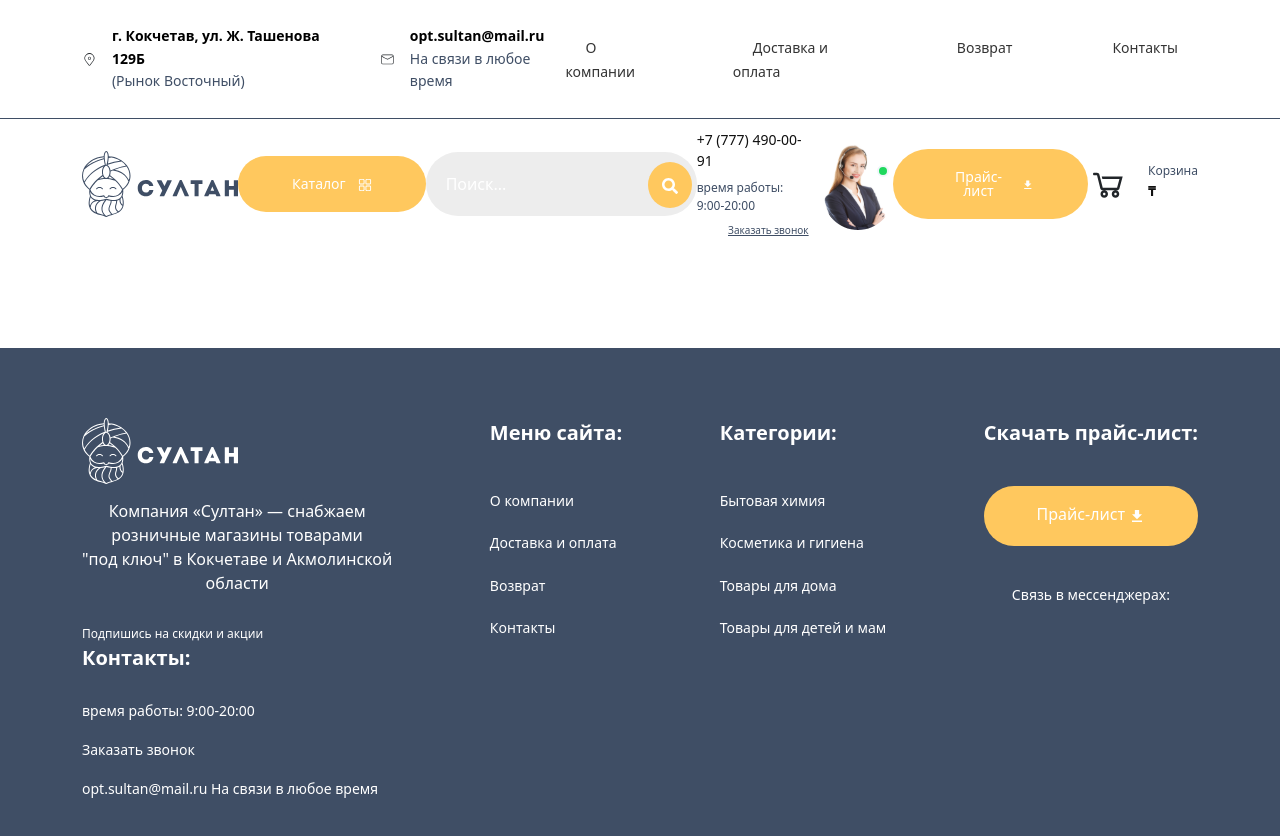
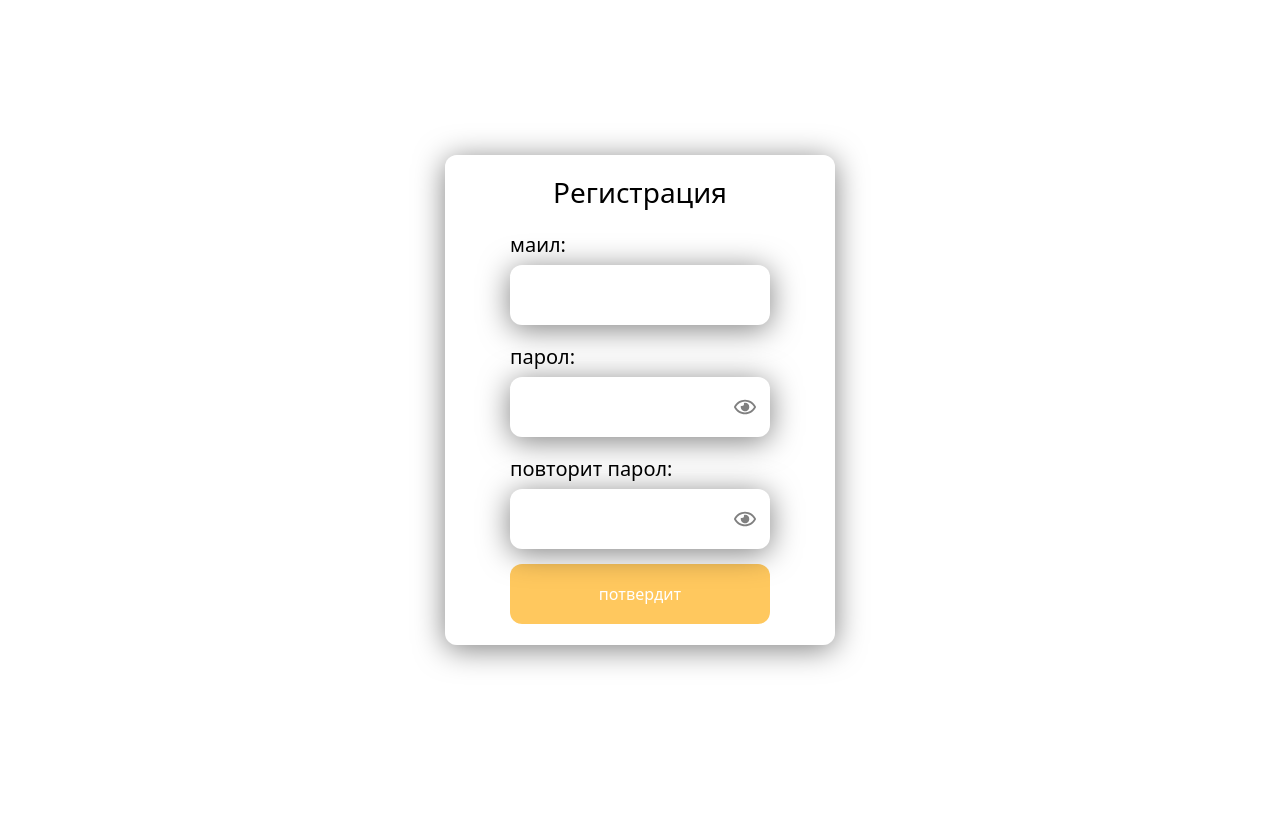
Before and after one commit to SQurbon/Sultan, a React (Vite) app: page /register in a window 1280 px wide. Shown: the top 836 px of the page. After the commit the page ends 800 px from the top, so only its background shows below. Built offline with nearby package versions, Linux system fonts and the light colour scheme.

Commit message:
login/register design

```diff
--- a/src/App.jsx
+++ b/src/App.jsx
@@ -7,11 +7,10 @@ import Footer from './components/Footer/Footer';
 import ShopRoutes from './routes/ShopRoutes/ShopRoutes';
 
 
-import PaymentPage from './pages/payment/PaymentPage';
-import Bag from '../src/pages/ShoppingBag/Bag';
 
-import Delivery from './pages/delivery/Delivery';
-import SelectDelivery from './pages/delivery/SelectDelivery';
+import Login from './pages/register/Login';
+import Register from './pages/register/Register';
+import Home from './Home';
 
 
 
@@ -19,18 +18,14 @@ import SelectDelivery from './pages/delivery/SelectDelivery';
 export default function App() {
   return (
     < >
-          <Navbar />
 
-          <Routes>
-            <Route path="/" element={<HomePage />} />
-            <Route path="/shop/:id" element={<ShopRoutes />} />
-            <Route path="/bagg" element={<Bag />} />
-            <Route path='/bag' element={<PaymentPage/>} />
-            <Route path='/delivery' element={<Delivery/>} />
-            <Route path='/selectdelivery' element={<SelectDelivery/>} />
-          </Routes>
+      <Routes>
+        <Route path="/" element={<Home />} />
 
-          <Footer />
+        <Route path='/login' element={<Login />} />
+        <Route path='/register' element={<Register/>} />
+      </Routes>
+
     </>
   )
 }
--- /dev/null
+++ b/src/Home.jsx
@@ -0,0 +1,32 @@
+import React from 'react'
+import { Route, Routes } from 'react-router-dom'
+import HomePage from './routes/HomePageRoutes/HomePage'
+import ShopRoutes from './routes/ShopRoutes/ShopRoutes'
+import Bag from './pages/ShoppingBag/Bag'
+import PaymentPage from './pages/payment/PaymentPage'
+import Delivery from './pages/delivery/Delivery'
+import SelectDelivery from './pages/delivery/SelectDelivery'
+import Navbar from './components/Navbar/Navbar'
+import Footer from './components/Footer/Footer'
+
+function Home() {
+  return (
+    <>
+
+      <Navbar />
+
+<Routes>
+  <Route path="/" element={<HomePage />} />
+  <Route path="/shop/:id" element={<ShopRoutes />} />
+  <Route path="/bagg" element={<Bag />} />
+  <Route path='/bag' element={<PaymentPage />} />
+  <Route path='/delivery' element={<Delivery />} />
+  <Route path='/selectdelivery' element={<SelectDelivery />} />
+</Routes>
+
+<Footer />
+    </>
+  )
+}
+
+export default Home
--- a/src/components/Navbar/Navbar.css
+++ b/src/components/Navbar/Navbar.css
@@ -466,7 +466,6 @@ nav {
     .catalogBtn {
         width: 100%;
         top: 165px;
-
     }
 
     .catalogBtn button {
--- /dev/null
+++ b/src/pages/register/Login.jsx
@@ -0,0 +1,39 @@
+import React, { useState } from 'react'
+import './Register.css'
+import { FaRegEye } from "react-icons/fa";
+
+function Login() {
+    const [show,setShow]=useState(false)
+    return (
+        <div className='login'>
+            <div className="login-card">
+
+             <h3>
+              Логин
+             </h3>
+                <div className="login-card-input">
+                    <label >
+                        <h5>
+
+                            маил:
+                        </h5>
+                        <input type="email" />
+                    </label>
+
+                    <label className='show-inp'>
+                        <h5>парол:</h5>
+                        <input type={ !show ? "password" :"text"}/>
+                        <FaRegEye className='show-icon' onClick={(prev)=>setShow(show===!prev)} />
+                    </label>
+                </div>
+
+<button className='login-card-button'>
+    потвердит
+</button>
+            </div>
+
+        </div>
+    )
+}
+
+export default Login
--- /dev/null
+++ b/src/pages/register/Register.css
@@ -0,0 +1,87 @@
+.login {
+    display: flex;
+    align-items: center;
+    justify-content: center;
+    background-color: white;
+    height: 100vh;
+}
+.Register{
+
+}
+
+.login-card {
+    width: 360px;
+    height: 400px;
+    padding: 20px;
+    border-radius: 12px;
+    background: rgba(255, 255, 255, 0.1);
+    border: 1px solid rgba(255, 255, 255, 0.3);
+    backdrop-filter: blur(10px);
+    -webkit-backdrop-filter: blur(10px);
+    box-shadow: 0 4px 30px rgba(0, 0, 0, 0.5);
+    color: #fff;
+    color: black;
+    display: flex;
+    flex-direction: column;
+    align-items: center;
+    justify-content: space-between;
+}
+.register-card{
+    width: 390px;
+    height: 490px;
+    padding: 20px;
+    border-radius: 12px;
+    background: rgba(255, 255, 255, 0.1);
+    border: 1px solid rgba(255, 255, 255, 0.3);
+    backdrop-filter: blur(10px);
+    -webkit-backdrop-filter: blur(10px);
+    box-shadow: 0 4px 30px rgba(0, 0, 0, 0.5);
+    color: #fff;
+    color: black;
+    display: flex;
+    flex-direction: column;
+    align-items: center;
+    justify-content: space-between;
+}
+
+.login-card-input>label>input {
+    width: 260px;
+    height: 60px;
+    padding: 10px;
+    border-radius: 12px;
+    border: none;
+    box-shadow: 0 4px 30px rgba(0, 0, 0, 0.5);
+}
+
+.login-card-input {
+    display: flex;
+    flex-direction: column;
+    gap: 20px;
+}
+
+.login-card-input>label {
+    display: flex;
+    flex-direction: column;
+}
+
+.login-card-button {
+    width: 260px;
+    height: 60px;
+    padding: 10px;
+    background-color: #FFC85E;
+    color: white;
+    border-radius: 12px;
+    border: none;
+
+}
+.show-inp{
+    position: relative;
+}
+.show-icon{
+    position: absolute;
+    width: 22px;
+    height: 22px;
+    top: 51px;
+    right: 14px;
+    color: gray;
+}
--- /dev/null
+++ b/src/pages/register/Register.jsx
@@ -0,0 +1,46 @@
+import React from 'react'
+import './Register.css'
+import { FaRegEye } from 'react-icons/fa'
+
+
+function Register() {
+    const [show,setShow]=React.useState(false)
+    const [show2,setShow2]=React.useState(false)
+  return (
+    <div className='login'>
+    <div className="register-card">
+
+     <h3>
+       Регистрация
+     </h3>
+        <form className="login-card-input">
+            <label >
+                <h5>
+
+                    маил:
+                </h5>
+                <input type="email" />
+            </label>
+
+            <label   className='show-inp'>
+                <h5>парол:</h5>
+                <input type={ !show ? "password" :"text"}/>
+                <FaRegEye className='show-icon' onClick={(prev)=>setShow(show===!prev)} />
+            </label>
+            <label   className='show-inp'>
+                <h5>повторит парол:</h5>
+                <input type={ !show2 ? "password" :"text"}/>
+                <FaRegEye className='show-icon' onClick={(prev)=>setShow2(show2===!prev)} />
+            </label>
+        </form>
+
+<button className='login-card-button'>
+потвердит
+</button>
+    </div>
+
+</div>
+  )
+}
+
+export default Register
```
Also changed, not shown: src/pages/delivery/SelectDelivery.jsx (+85 -85 lines).
